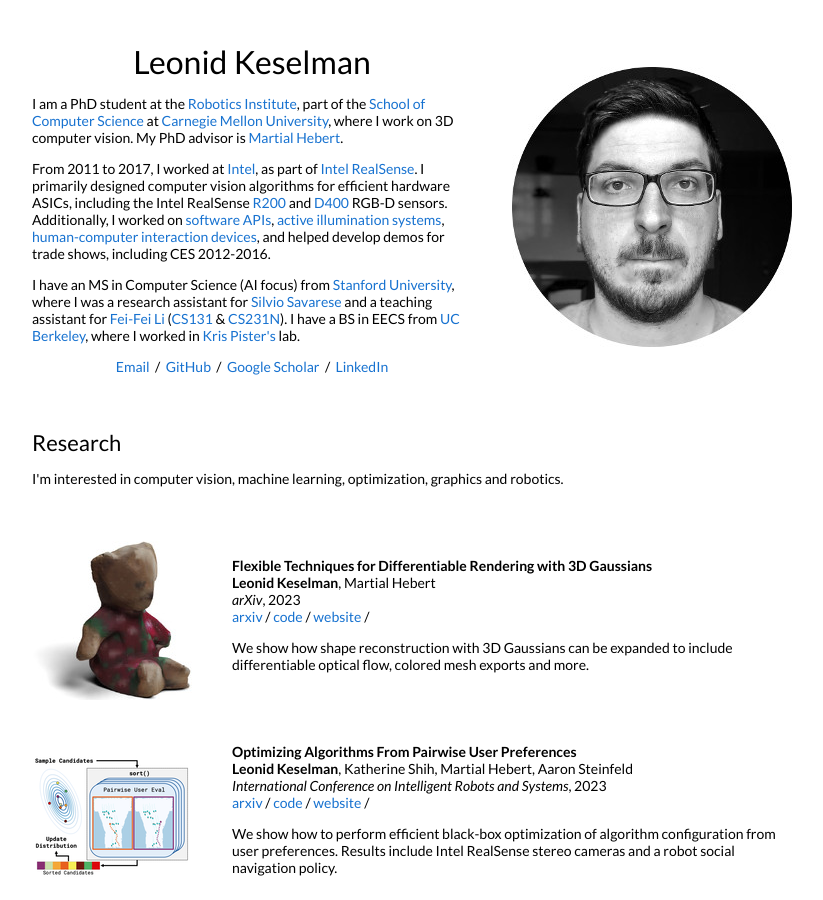
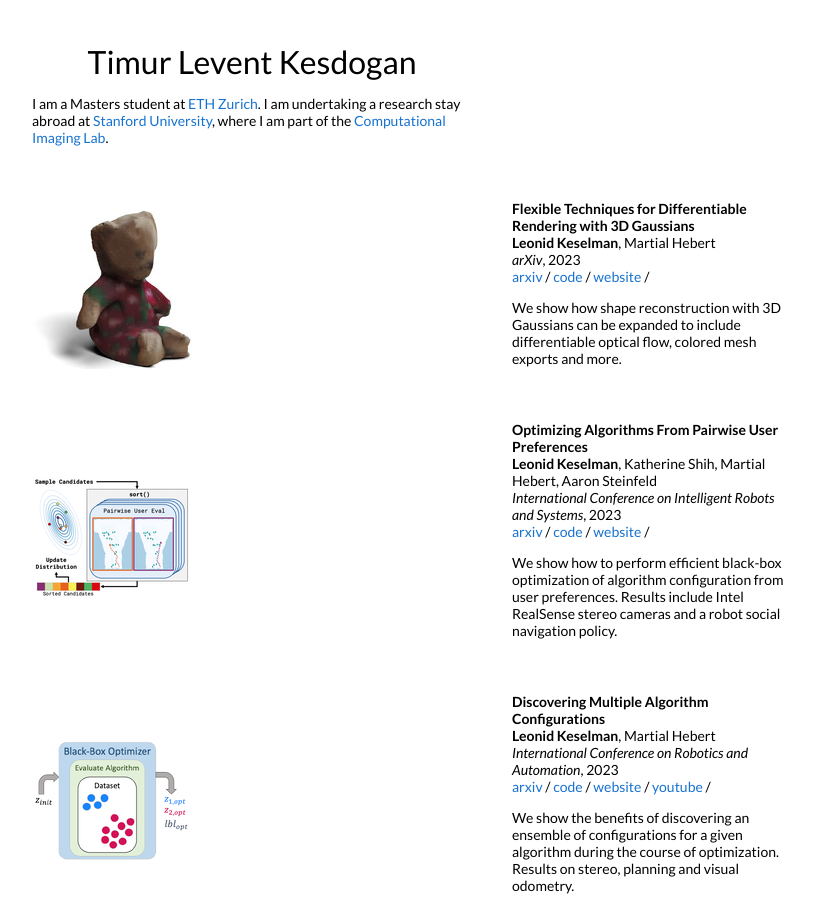
Before and after one commit to kesdogan/kesdogan.github.io, a Jekyll site: the page built from _posts/2023-08-28-3dgaussians.markdown, in a window 1280 px wide and 900 px high. Shown: the whole window, without its empty margins (228-1051 px from the left). Built offline with Jekyll 4.4.1, drawn with Linux system fonts in a browser that asks for light colours.

Commit message:
changed first text

```diff
--- a/_layouts/default.html
+++ b/_layouts/default.html
@@ -32,11 +32,12 @@
           <tr style="padding:0px">
             <td style="padding:2.5%;width:60%;vertical-align:middle">
               <h1>
-                Leonid Keselman
+                Timur Levent Kesdogan
               </h1>
-              <p>I am a PhD student at the <a href="https://www.ri.cmu.edu/">Robotics Institute</a>, part of the <a href="https://www.scs.cmu.edu/">School of Computer Science</a> at <a href="https://www.cmu.edu/">Carnegie Mellon University</a>, where I work on 3D computer vision. My PhD advisor is <a href="http://www.cs.cmu.edu/~hebert/">Martial Hebert</a>.
-              </p>
-              <p>
+              <p>I am a Masters student at <a href="https://ethz.ch/en.html">ETH Zurich</a>. I am undertaking a research stay abroad at <a href="https://www.stanford.edu/">Stanford University</a>, where I am part of the <a href="https://www.computationalimaging.org/"a>Computational Imaging Lab</a>. </p>
+
+
+              <!-- <p>
                 From 2011 to 2017, I worked at <a href="https://www.intel.com">Intel</a>, as part of <a href="https://www.intelrealsense.com/">Intel RealSense</a>. I primarily designed computer vision algorithms for efficient hardware ASICs, including the Intel RealSense <a href="https://software.intel.com/en-us/articles/realsense-r200-camera">R200</a> and <a href="https://software.intel.com/en-us/realsense/d400">D400</a> RGB-D sensors. Additionally, I worked on <a href="https://github.com/IntelRealSense/librealsense">software APIs</a>, <a href="https://patents.google.com/patent/US9992474B2">active illumination systems</a>, <a href="https://patents.google.com/patent/US9304597">human-computer interaction devices</a>, and helped develop demos for trade shows, including CES 2012-2016.
               </p>
               <p>
@@ -53,9 +54,9 @@
               <img style="width:100%;max-width:100%" alt="profile photo" src="images/circle_bw_crop.jpg">
             </td>
           </tr>
-        </table>
+        </table> -->
 
-        <table style="width:100%;border:0px;border-spacing:0px;border-collapse:separate;margin-right:auto;margin-left:auto;">
+        <!-- <table style="width:100%;border:0px;border-spacing:0px;border-collapse:separate;margin-right:auto;margin-left:auto;">
           <tr>
             <td style="padding:2.5%;width:100%;vertical-align:middle">
               <h2>Research</h2>
@@ -65,7 +66,7 @@
             </td>
           </tr>
         </table>
-        <table style="width:100%;border:0px;border-spacing:0px;border-collapse:separate;margin-right:auto;margin-left:auto;">
+        <table style="width:100%;border:0px;border-spacing:0px;border-collapse:separate;margin-right:auto;margin-left:auto;"> -->
 
           {% for post in site.posts %}
           {% for cat in post.categories %}
```
